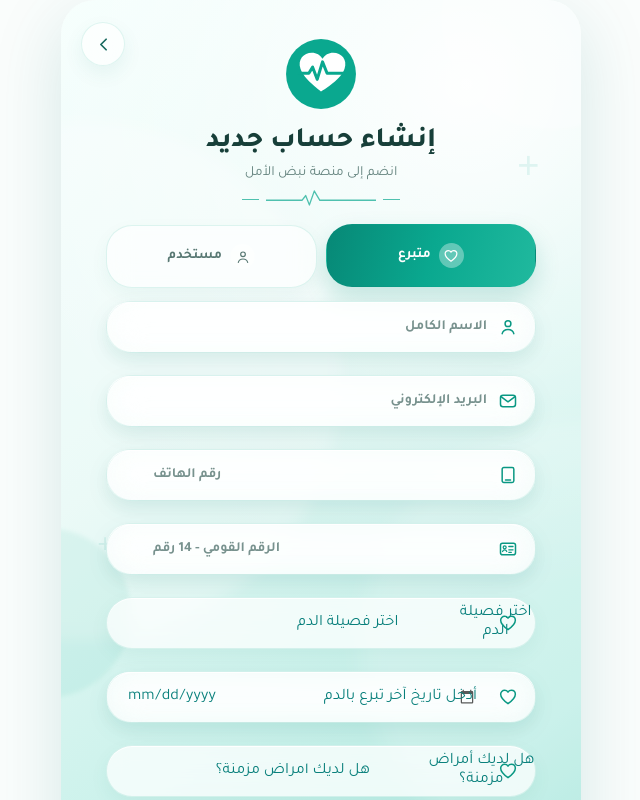
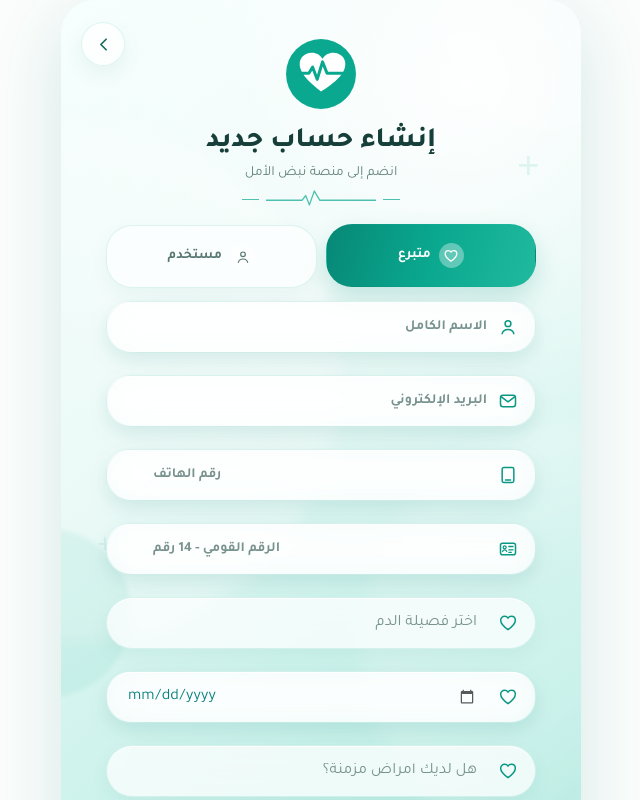
Before and after one commit to saedhamdy660-wq/nabd-alamal-frontend, a React (Vite) app: page /signup in a window 1280 px wide. Both pictures are taken after a click on the button "متبرع". Shown: the top 800 px of the page, without its empty margins (319-959 px from the left). Built offline with nearby package versions, Linux system fonts and the light colour scheme.

Commit message:
Update Signup.jsx

```diff
--- a/src/pages/Signup.jsx
+++ b/src/pages/Signup.jsx
@@ -540,26 +540,16 @@ export default function Signup() {
 
           {accountType === "donor" && (
             <>
-              <div className="signup-field donor-field">
+              <div className="signup-field">
                 <div className="signup-field-icon">
                   <HeartIcon />
                 </div>
-
-                {!form.bloodType && (
-                  <span className="donor-placeholder">
-                    اختر فصيلة الدم
-                  </span>
-                )}
 
                 <select
                   value={form.bloodType}
                   onChange={update("bloodType")}
                   aria-label="فصيلة الدم"
-                  className={
-                    form.bloodType
-                      ? "donor-select has-value"
-                      : "donor-select"
-                  }
+                  required
                 >
                   <option value="" disabled>
                     اختر فصيلة الدم
@@ -576,22 +566,10 @@ export default function Signup() {
                 </select>
               </div>
 
-              <div
-                className={`signup-field ${
-                  form.lastDonation
-                    ? "signup-date-has-value"
-                    : ""
-                }`}
-              >
+              <div className="signup-field">
                 <div className="signup-field-icon">
                   <HeartIcon />
                 </div>
-
-                {!form.lastDonation && (
-                  <span className="signup-date-placeholder">
-                    أدخل تاريخ آخر تبرع بالدم
-                  </span>
-                )}
 
                 <input
                   type="date"
@@ -603,29 +581,20 @@ export default function Signup() {
                       .toISOString()
                       .split("T")[0]
                   }
+                  required
                 />
               </div>
 
-              <div className="signup-field donor-field">
+              <div className="signup-field">
                 <div className="signup-field-icon">
                   <HeartIcon />
                 </div>
-
-                {!form.chronicDisease && (
-                  <span className="donor-placeholder">
-                    هل لديك أمراض مزمنة؟
-                  </span>
-                )}
 
                 <select
                   value={form.chronicDisease}
                   onChange={update("chronicDisease")}
                   aria-label="هل لديك أمراض مزمنة"
-                  className={
-                    form.chronicDisease
-                      ? "donor-select has-value"
-                      : "donor-select"
-                  }
+                  required
                 >
                   <option value="" disabled>
                     هل لديك أمراض مزمنة؟
```
